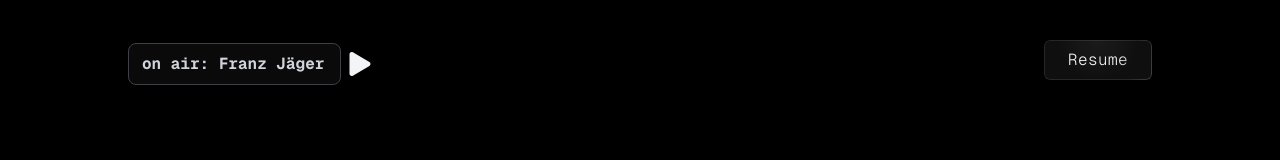
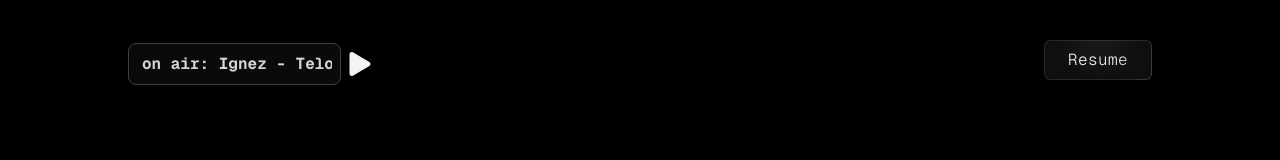
Before and after one commit to amgvu/Personal-Site, a Next.js app: page / in a window 1280 px wide. Shown: the top 160 px of the page. Built offline with nearby package versions, Linux system fonts and the light colour scheme; what prettier-plugin-tailwindcss, tailwindcss-animatecss would draw is missing.

Commit message:
Update index.tsx

```diff
--- a/pages/index.tsx
+++ b/pages/index.tsx
@@ -65,8 +65,8 @@ export default function Home() {
           <div className="ease-in-out animate__fadeIn animate__delay-1s animate__animated font-bold invisible sm:visible">
             {isBackgroundVisible && <AmbientBackground />}
             <RadioComponent
-              text="Now on air: Franz Jäger - Processed Hammer"
-              url="https://youtu.be/u_F5e_oiPmQ?si=Fw6zeXYOBQdEht8F&t=144"
+              text="Now on air: Ignez - Telomere"
+              url="https://youtu.be/CHuAZ1TAJxg?si=akUHJBzm4EnTo2VT&t=198"
             />
           </div>
           <nav className="mb-12 flex justify-end py-10 text-gray-200">
```
